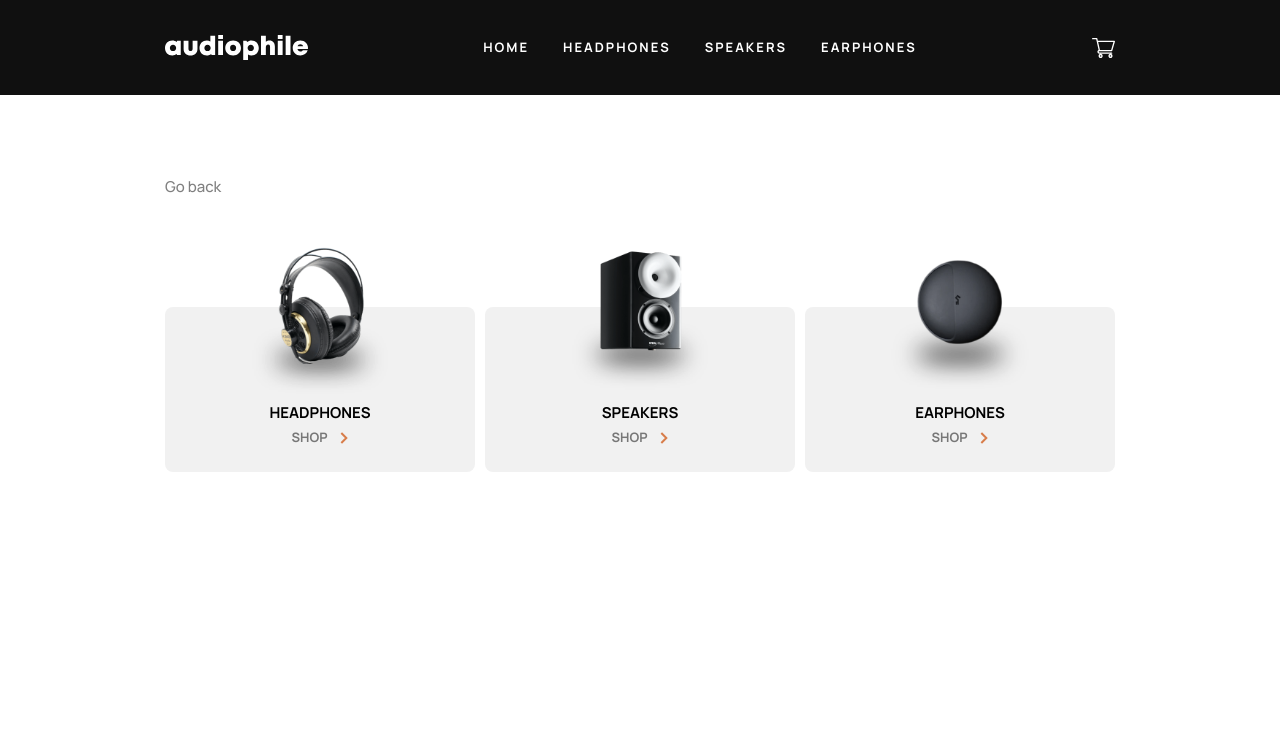
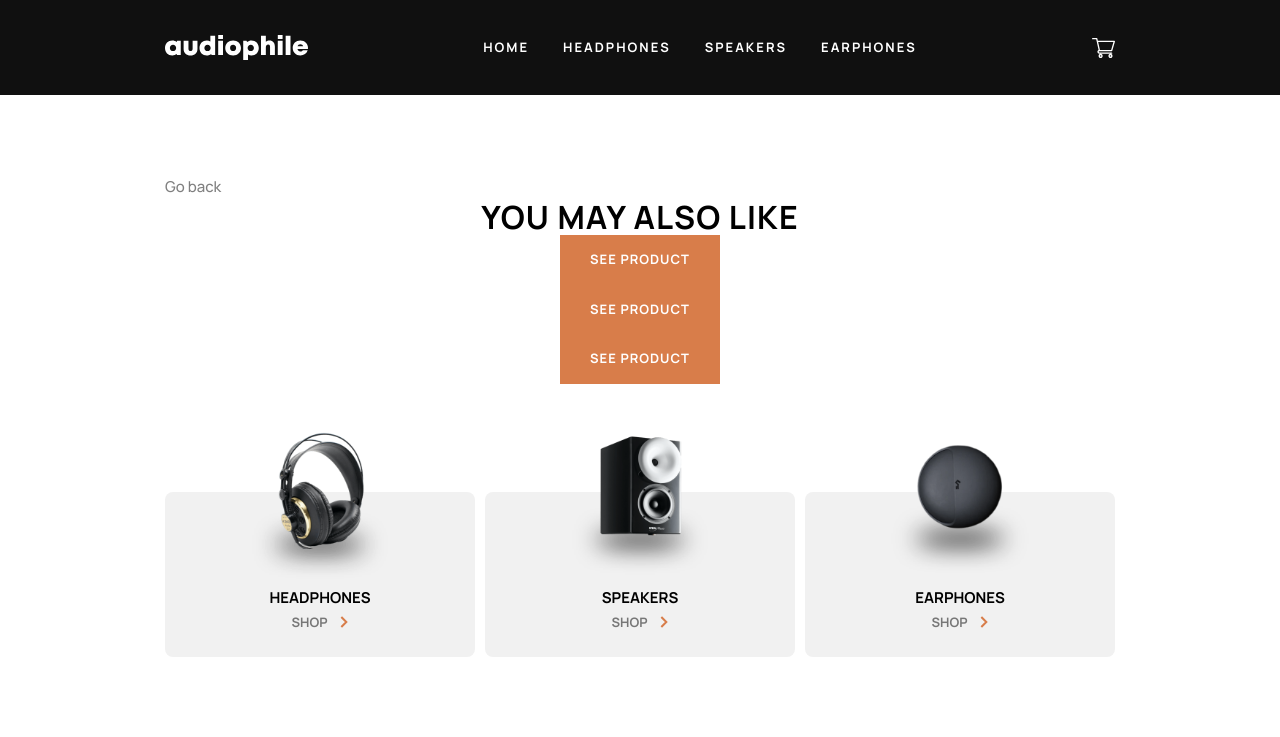
Before and after one commit to BBualdo/Audiophile, a React (Vite) app: page /earphones/yx1-earphones in a window 1280 px wide. Shown: the top 737 px of the page. Built offline with nearby package versions, Linux system fonts and the light colour scheme; no server answers.

Commit message:
Fetched correct object using Array.find() method

```diff
--- a/src/App.jsx
+++ b/src/App.jsx
@@ -16,7 +16,7 @@ const App = () => {
 	});
 
 	React.useEffect(() => {
-		fetch('./src/data/data.json')
+		fetch('/src/data/data.json')
 			.then((res) => res.json())
 			.then((data) => {
 				const categorizedData = {
--- /dev/null
+++ b/src/components/MayLike.jsx
@@ -0,0 +1,36 @@
+import React from 'react';
+
+const MayLike = () => {
+	return (
+		<section className='flex flex-col items-center '>
+			<p className='xs:text-[24px] md:text-[32px] font-bold leading-[36px] xs:tracking-[0.9px] md:tracking-[1.1px] uppercase'>
+				You may also like
+			</p>
+			<div>
+				<div>
+					<img />
+					<h5></h5>
+					<button className='btn bg-cream hover:bg-cream-light transition-all duration-150'>
+						See product
+					</button>
+				</div>
+				<div>
+					<img />
+					<h5></h5>
+					<button className='btn bg-cream hover:bg-cream-light transition-all duration-150'>
+						See product
+					</button>
+				</div>
+				<div>
+					<img />
+					<h5></h5>
+					<button className='btn bg-cream hover:bg-cream-light transition-all duration-150'>
+						See product
+					</button>
+				</div>
+			</div>
+		</section>
+	);
+};
+
+export default MayLike;
--- a/src/pages/Product.jsx
+++ b/src/pages/Product.jsx
@@ -2,9 +2,22 @@ import React from 'react';
 
 import Menu from '../components/Menu';
 import BestGear from '../components/BestGear';
-import { Link } from 'react-router-dom';
+import { useParams, Link } from 'react-router-dom';
+import MayLike from '../components/MayLike';
 
 const Product = () => {
+	const { slug } = useParams();
+	const [productData, setProductData] = React.useState(null);
+
+	React.useEffect(() => {
+		fetch('/src/data/data.json').then((res) =>
+			res.json().then((data) => {
+				const matchedProduct = data.find((product) => product.slug === slug);
+				setProductData(matchedProduct);
+			}),
+		);
+	}, [slug]);
+
 	return (
 		<main className='mt-[95px]'>
 			<Link relative='path' to='..'>
@@ -12,7 +25,7 @@ const Product = () => {
 					Go back
 				</p>
 			</Link>
-
+			<MayLike />
 			<section className='xs:px-[24px] md:px-[40px] lg:px-[165px]'>
 				<Menu />
 			</section>
```
